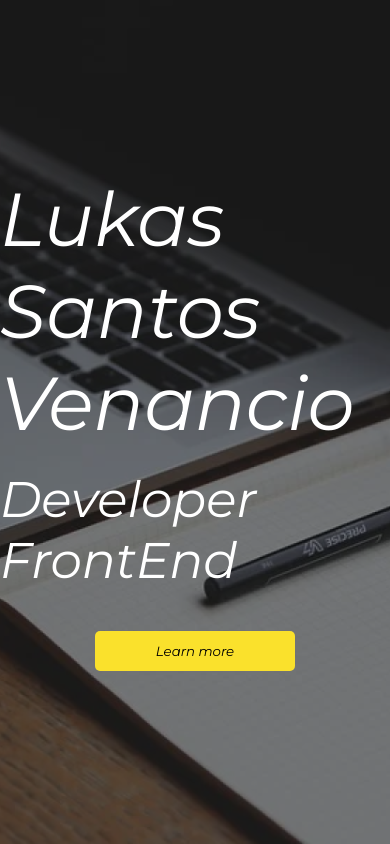
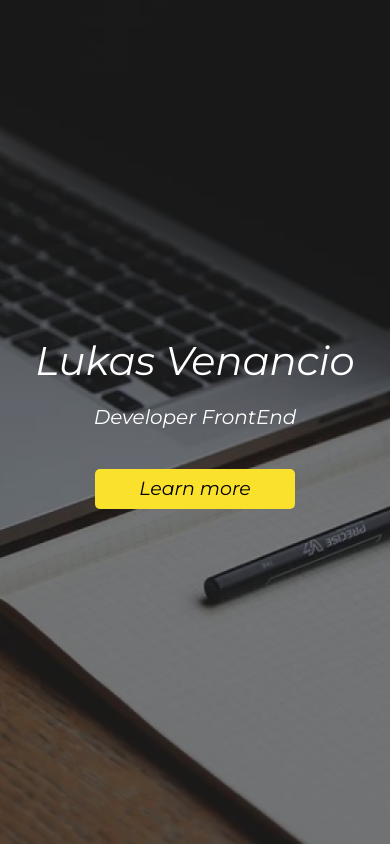
Before and after one commit to LukasVenancio/LIMA-LandingPage, a plain HTML site: page index.html in a window 390 px wide. Drawn offline with Linux system fonts and the light colour scheme.

Commit message:
Projeto finalizado! Alterações para vizualização mobile.

```diff
--- a/index.html
+++ b/index.html
@@ -13,8 +13,7 @@
 <body>
      <header></header>
      <main>
-
-        <h1>Lukas Santos Venancio</h1>
+        <h1>Lukas Venancio</h1>
         <p class="descricao">Developer FrontEnd</p>
         <button id="learn-more">Learn more</button>
      </main>
--- a/style.css
+++ b/style.css
@@ -24,13 +24,13 @@ main{
     gap: 20px;
 }
 h1{
-    font-size: 75px;
+    font-size: clamp(40px, 7vw, 100px);
     color: #ffffff;
     font-family: 'Montserrat', sans-serif;
     font-weight: 400;
 }
 .descricao{
-    font-size: 50px;
+    font-size: clamp(20px, 3vw, 50px);
     color: #ffffff;
     font-style: italic;
     font-family: 'Montserrat', sans-serif;
@@ -44,7 +44,7 @@ h1{
     border-radius: 5px;
     cursor: pointer;
     font-family: 'Montserrat', sans-serif;
-    font-size: 20;
+    font-size: 19px;
     margin-top: 20px;
 
 }
```
